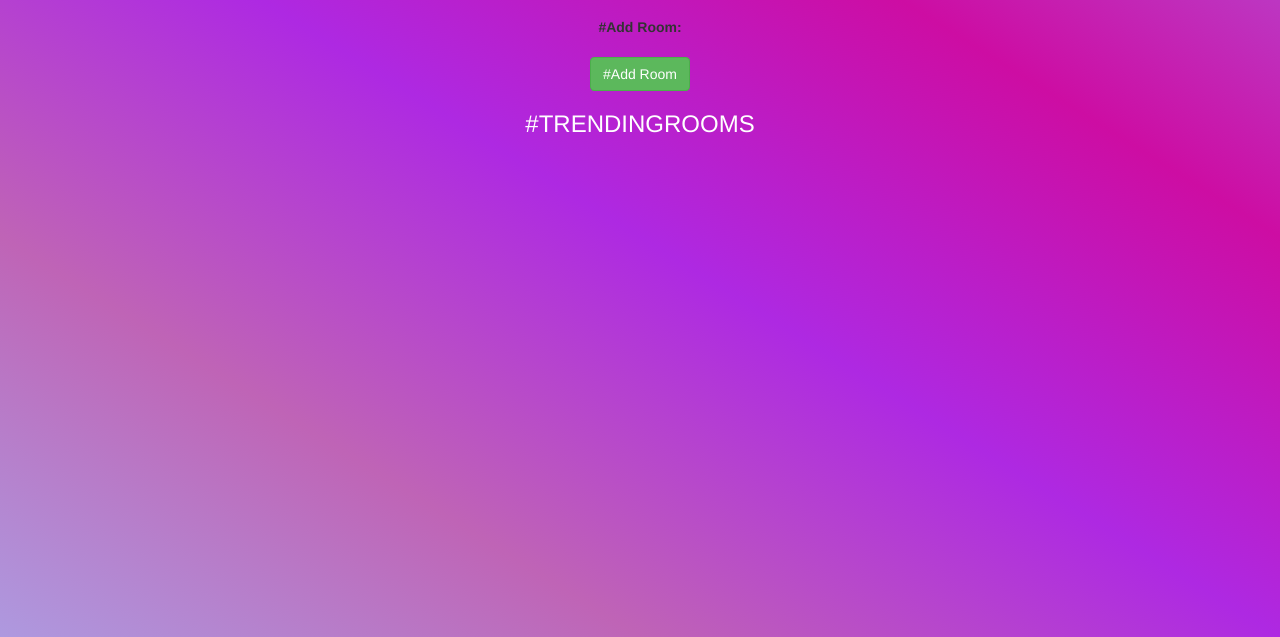
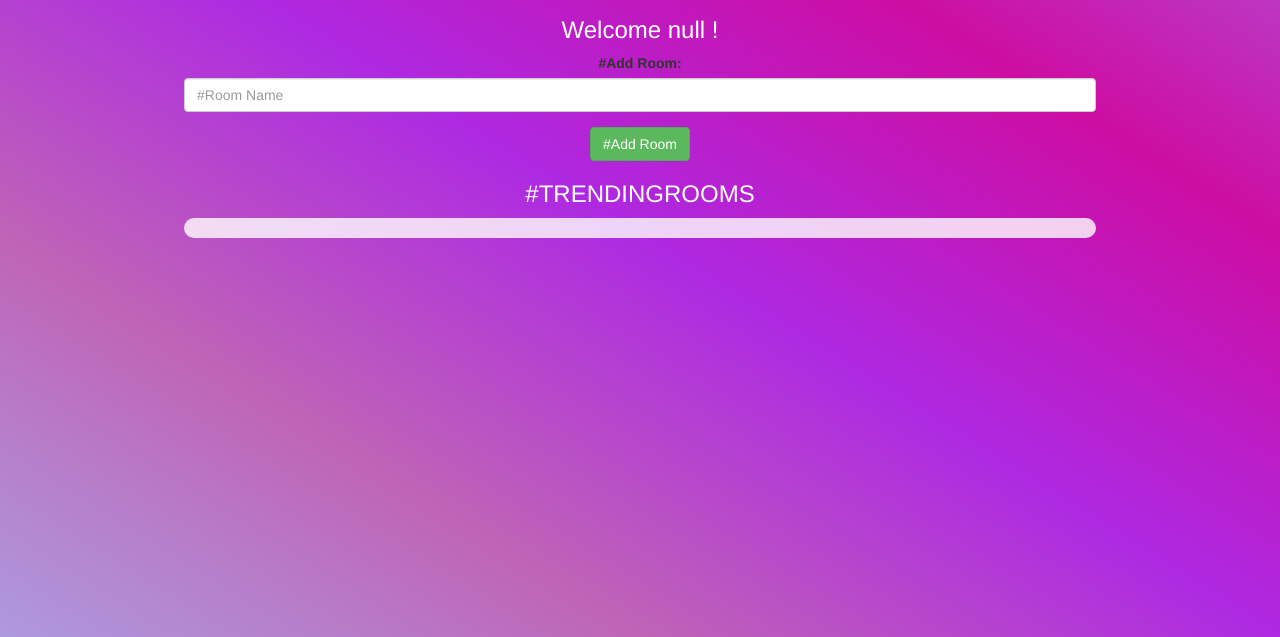
Before and after one commit to arya-funny/cat-chat, a plain HTML site: page catChat_room.html in a window 1280 px wide. Shown: the part 163-800 px from the top of the page. Drawn offline with nearby package versions, Linux system fonts and the light colour scheme; no server answers; a web font is replaced by a local one.

Commit message:
Add files via upload

```diff
--- a/catChat_room.html
+++ b/catChat_room.html
@@ -1,7 +1,7 @@
 <!DOCTYPE html>
 <html>
 <head>
-	<title>Kwitter Room</title>
+	<title>Cat chat Room</title>
 <script src="https://www.gstatic.com/firebasejs/7.6.2/firebase-app.js"></script>
 <script src="https://www.gstatic.com/firebasejs/7.6.2/firebase-firestore.js"></script>
 <script src="https://www.gstatic.com/firebasejs/live/3.1/firebase.js"></script>
@@ -18,7 +18,8 @@
 </head>
 <body>
 <div class="container">
-<button id="logout" class="glyphicon glyphicon-log-out btn btn-danger">Logout</button>
+
+<button id="logout" class="glyphicon glyphicon-log-out btn btn-danger" onclick="logout()">Logout</button>
 	<center>
 		<h1 class="header">
 			Cat chat
@@ -26,14 +27,14 @@
 				<img src="cat.png">
 			</sup>
 		</h1>
-		<h3 class="color_white"></h3>
+		<h3 class="color_white" id="user_name"></h3>
 		<div class="form-group input_div_room_page">
 			<label>#Add Room:</label>
-
+         <input type="text" id="room_name" class="form-control" placeholder="#Room Name">
 		</div>
-		<button class="btn btn-success">#Add Room</button>
+		<button class="btn btn-success" onclick="addRoom()">#Add Room</button>
 		<h3 class="color_white">#TRENDINGROOMS</h3>
-
+	<div id="output"></div>
 	</center>
 </div>
 <script src="catChat_room.js"></script>
--- a/catChat_room.js
+++ b/catChat_room.js
@@ -1,6 +1,18 @@
 
 //ADD YOUR FIREBASE LINKS HERE
-
+const firebaseConfig = {
+      apiKey: "AIzaSyBKRHbRky-_MlPmG2W2GhH9fw5GMDBFcYI",
+      authDomain: "cat-chat-dfc14.firebaseapp.com",
+      databaseURL: "https://cat-chat-dfc14-default-rtdb.firebaseio.com",
+      projectId: "cat-chat-dfc14",
+      storageBucket: "cat-chat-dfc14.appspot.com",
+      messagingSenderId: "881551343585",
+      appId: "1:881551343585:web:973a3b3998024e25e51ca0",
+      measurementId: "G-JGDHM5RJQF"
+    };
+    firebase.initializeApp(firebaseConfig);
+    user_name=localStorage.getItem("user_name");
+    document.getElementById("user_name").innerHTML="Welcome "+user_name+" !"
 function getData() {firebase.database().ref("/").on('value', function(snapshot) {document.getElementById("output").innerHTML = "";snapshot.forEach(function(childSnapshot) {childKey  = childSnapshot.key;
        Room_names = childKey;
       //Start code
--- /dev/null
+++ b/main.js
@@ -0,0 +1,5 @@
+function adduser(){
+    user_name=document.getElementById("user_name").value;
+    localStorage.setItem("user_name",user_name);
+    window.location="catChat_room.html"
+}
```
Also changed, not shown: index.html (+2 -2 lines).
